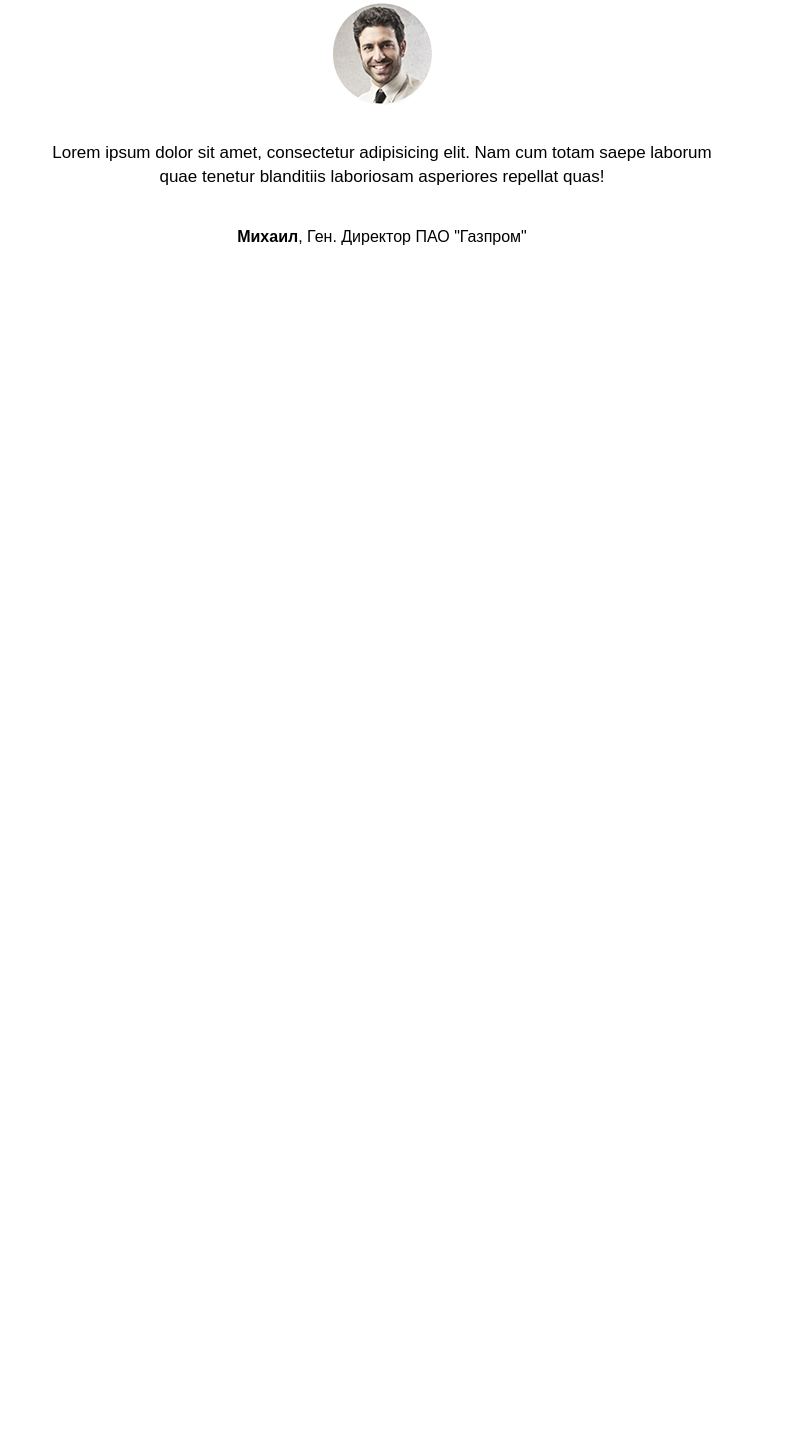
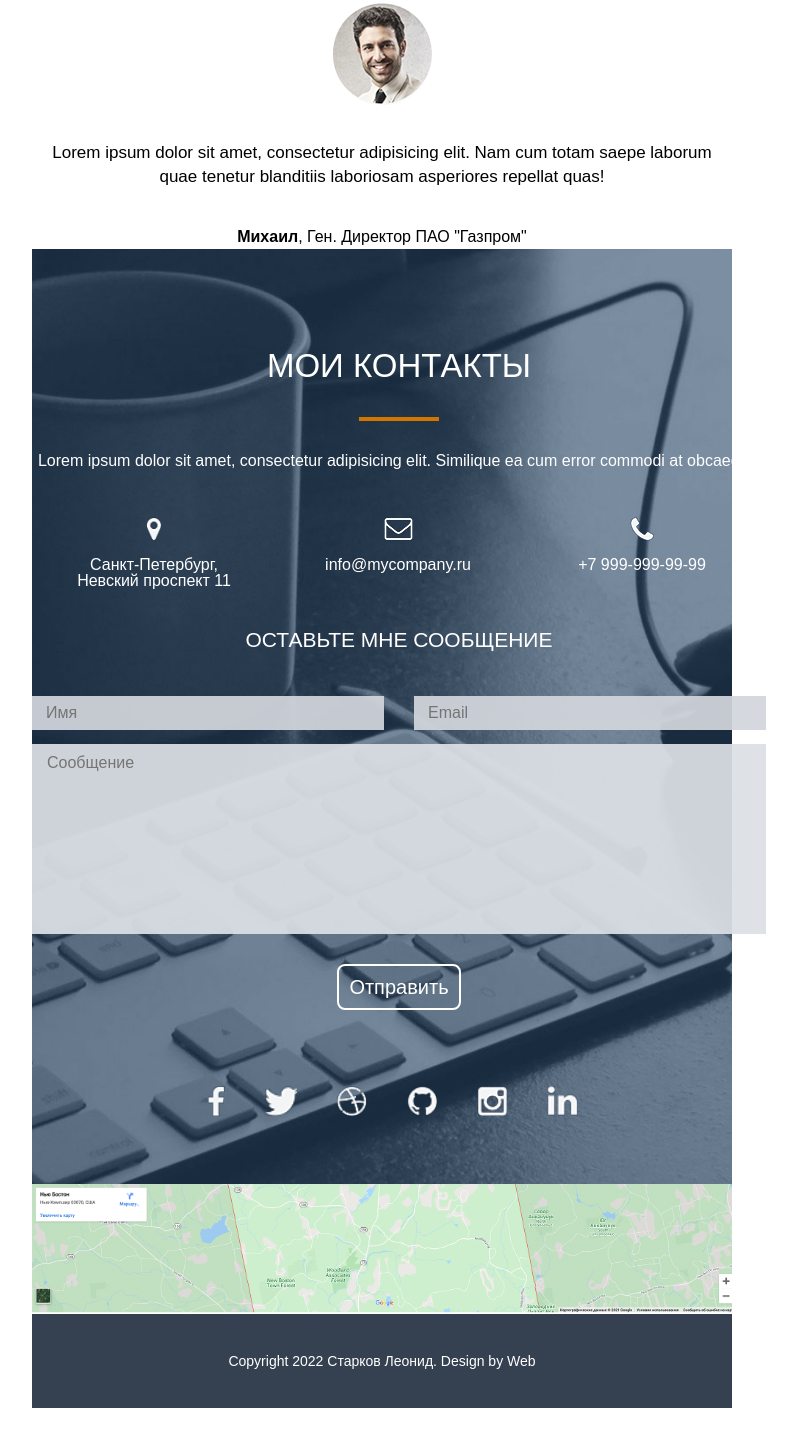
Before and after one commit to LeonidStarkov/LeonidStarkov.github.io, a plain HTML site: page source/vizitka.html in a window 1280 px wide. Shown: the part 5119-6566 px from the top of the page, without its empty margins (258-1055 px from the left). Before the commit the page ends 5508 px from the top, so only its background shows below. Drawn offline with Linux system fonts and the light colour scheme.

Commit message:
Add files via upload

```diff
--- a/source/css/style1.css
+++ b/source/css/style1.css
@@ -531,3 +531,132 @@ nav{
     line-height: 94px;
     color: white;
 }
+.contacts{
+    background: url(../img/bg4.jpg) center/cover no-repeat;
+    color: white;
+}
+
+.contacts_container{
+    width: 734px;
+    margin: 0 auto;
+    padding-bottom: 68px;
+}
+
+.contacts_container h2{
+    text-align: center;
+    width: 390px;
+    font-size: 33px;
+    margin: 0px auto 30px;
+    padding-bottom: 5px;
+    text-transform: uppercase;
+    padding-top: 100px;
+}
+
+.contacts_container hr{
+    height: 4px;
+    border: none;
+    background: #d17700;
+    width: 80px;
+    margin: 0 auto 32px;
+}
+
+.contacts_subscription{
+    text-align: center;
+    font-size: 16px;
+    margin-bottom: 48px;
+}
+
+.contacts_data_item{
+    float: left;
+    width: 154px;
+    text-align: center;
+    margin: 0 45px;
+}
+
+.contacts_data_item img{
+    height: 24px;
+    margin-bottom: 16px;
+
+}
+
+.contacts_data_item p{
+    font-size: 16px;
+}
+
+.contacts_container h3{
+    margin-top: 40px;
+    text-align: center;
+    margin-bottom: 46px;
+    font-size: 21px;
+    text-transform: uppercase;
+}
+
+.contacts_inputs input{
+    display: block;
+    width: 352px;
+    float: left;
+    height: 34px;
+    padding-left: 14px;
+    margin-bottom: 14px;
+    background: rgba(210, 214, 220, 0.93);
+    font-size: 16px;
+}
+
+.contacts_inputs .secondInput{
+    float: right;
+}
+
+.contacts_container textarea{
+    display: block;
+    width: 100%;
+    resize: none;
+    padding-top: 10px;
+    padding-left: 15px;
+    background: rgba(220, 224, 230, 0.93);
+    font-size: 16px;
+    margin-bottom: 30px;
+}
+
+.contacts_container input[type="submit"]{
+    display: block;
+    margin: 0 auto;
+    background: none;
+    color: white;
+    border: 2px solid white;
+    height: 46px;
+    width: 124px;
+    border-radius: 8px;
+    font-size: 20px;
+    margin-bottom: 76px;
+}
+
+.contacts_social{
+    width: 422px;
+    margin: 0 auto;
+
+}
+
+.contacts_social a{
+    display: block;
+    float: left;
+    margin: 0 20px;
+}
+.contacts_social img{
+    height: 30px;
+}
+
+.map img{
+    display: block;
+    width: 100%;
+}
+
+.footer{
+    background: #354051;
+    height: 94px;
+}
+
+.footer_container{
+    text-align: center;
+    line-height: 94px;
+    color: white;
+}
--- a/source/vizitka.html
+++ b/source/vizitka.html
@@ -172,3 +172,52 @@
                 <p class="review_text">Lorem ipsum dolor sit amet, consectetur adipisicing elit. Nam cum totam saepe laborum quae tenetur blanditiis laboriosam asperiores repellat quas!</p>
                 <p class="review_author"> <span>Михаил</span>, Ген. Директор ПАО "Газпром"</p>
             </div>
+               <div class="contacts">
+        <div class="contacts_container">
+            <h2>Мои Контакты</h2>
+            <hr>
+            <p class="contacts_subscription">Lorem ipsum dolor sit amet, consectetur adipisicing elit. Similique ea cum error commodi at obcaecati!</p>
+            <div class="contacts_data">
+                <div class="contacts_data_item">
+                    <img src="img/geo.png" alt="">
+                    <p>Санкт-Петербург, Невский проспект 11</p>
+                </div>
+                <div class="contacts_data_item">
+                    <img src="img/mail.png" alt="">
+                    <p>info@mycompany.ru</p>
+                </div>
+                <div class="contacts_data_item">
+                    <img src="img/tel.png" alt="">
+                    <p>+7 999-999-99-99</p>
+                </div>
+            </div>
+            <div class="clear"></div>
+            <h3>Оставьте мне сообщение</h3>
+            <form action="#">
+                <div class="contacts_inputs">
+                    <input type="text" placeholder="Имя">
+                    <input class="secondInput" type="text" placeholder="Email">
+                    <div class="clear"></div>
+                </div>
+                <textarea placeholder="Сообщение" name="message" id="messageText" cols="30" rows="10"></textarea>
+                <input type="submit" value="Отправить">
+            </form>
+            <div class="contacts_social">
+                <a href="#"><img src="img/fb.png" alt=""></a>
+                <a href="#"><img src="img/tvit.png" alt=""></a>
+                <a href="#"><img src="img/bool.png" alt=""></a>
+                <a href="#"><img src="img/kat.png" alt=""></a>
+                <a href="#"><img src="img/inst.png" alt=""></a>
+                <a href="#"><img src="img/in.png" alt=""></a>
+                <div class="clear"></div>
+            </div>
+        </div>
+    </div>
+    <div class="map">
+        <img src="img/map.png" alt="">
+    </div>
+    <div class="footer">
+        <div class="footer_container">
+            <p>Copyright 2022 Старков Леонид. Design by Web</p>
+        </div>
+    </div>
```
